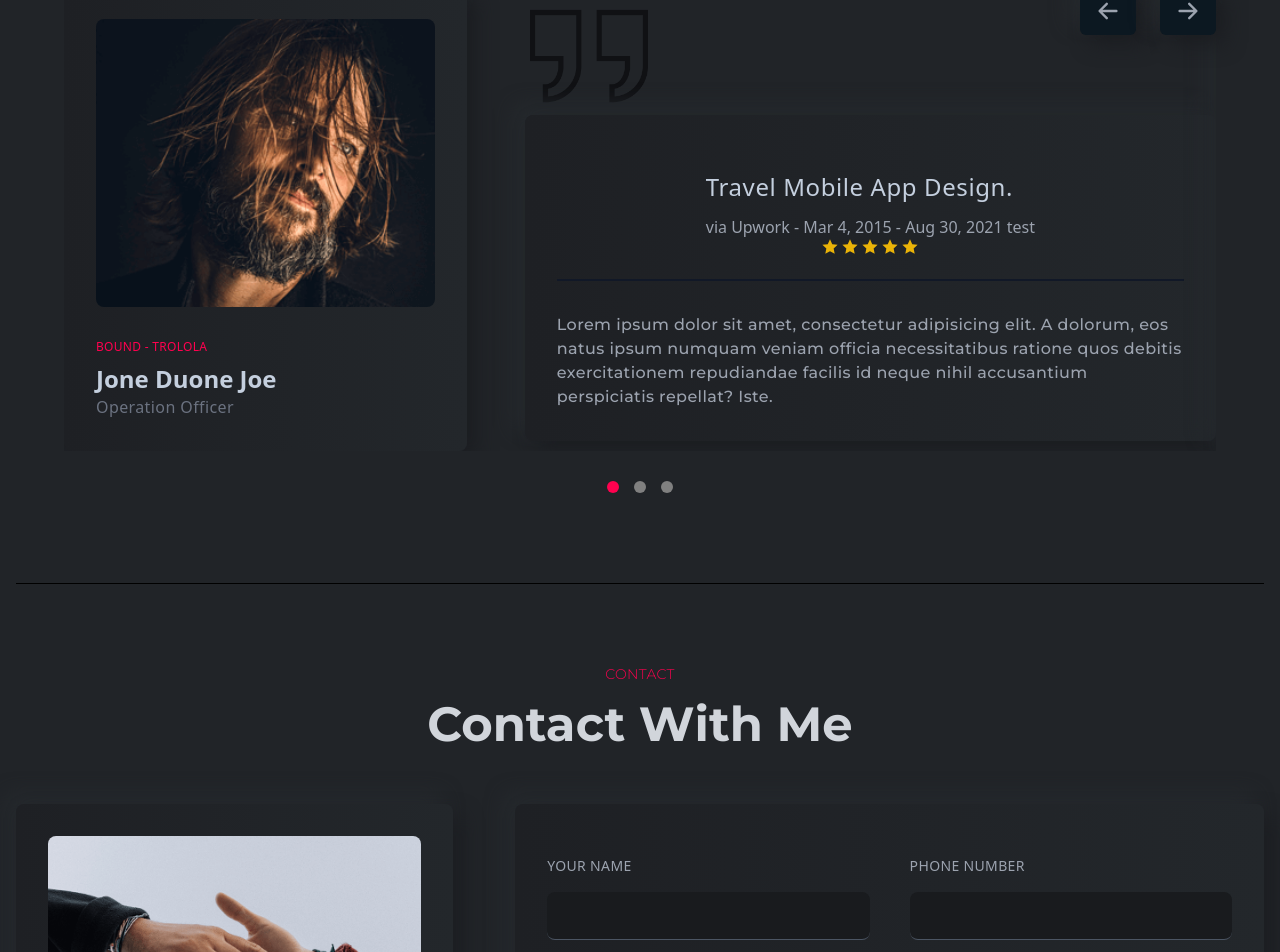
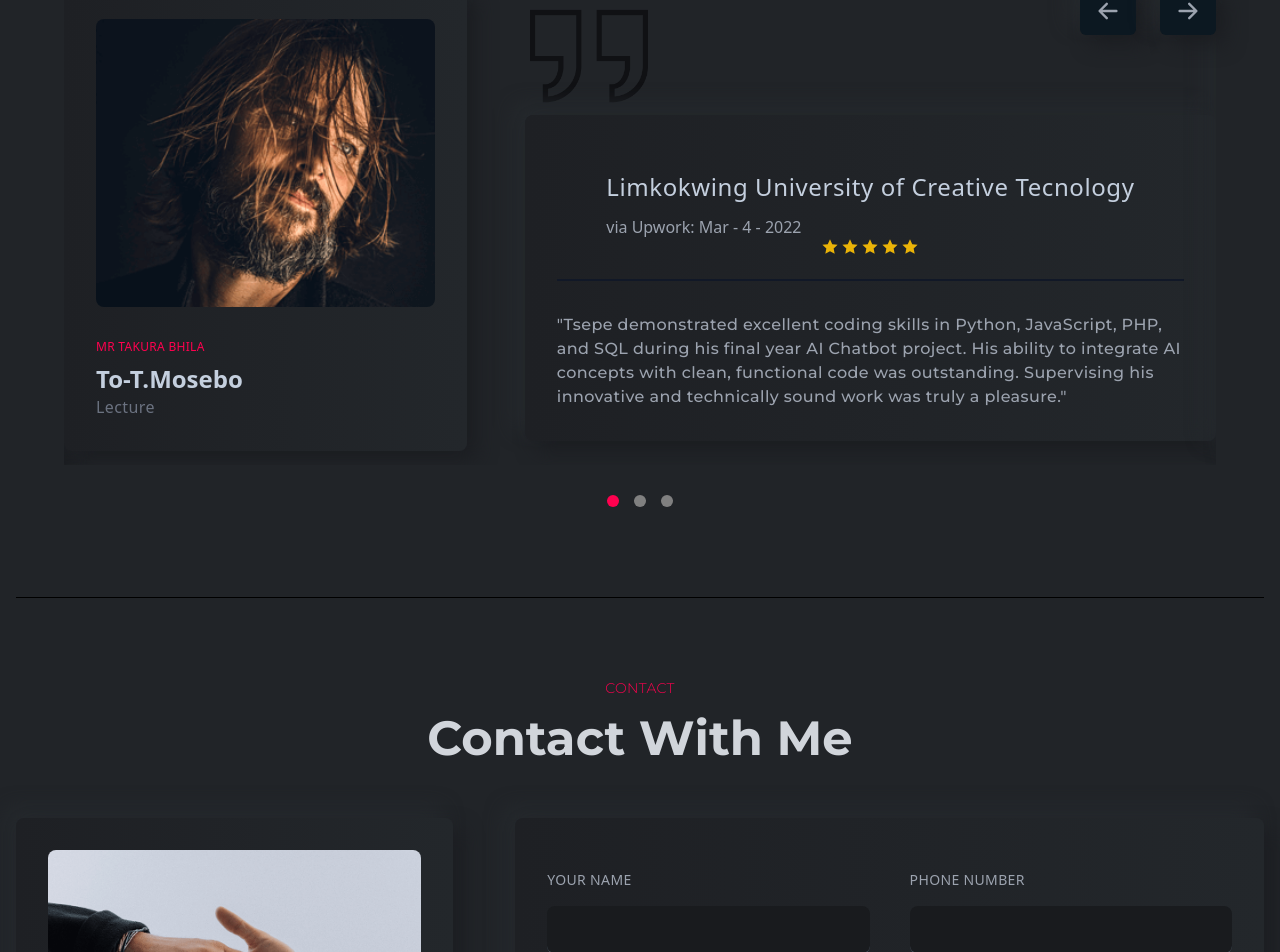
Before and after one commit to Mosebo11/portfolio, a React (Create React App) app: page / in a window 1280 px wide. Shown: the part 5089-6041 px from the top of the page. Built offline with nearby package versions, Linux system fonts and the light colour scheme.

Commit message:
Update Testimonial.js

```diff
--- a/src/components/tesimonial/Testimonial.js
+++ b/src/components/tesimonial/Testimonial.js
@@ -1,10 +1,9 @@
-import React,{useState} from 'react'
+import React, { useState } from "react";
 import Slider from "react-slick";
 import { RiStarFill } from "react-icons/ri";
 import { HiArrowRight, HiArrowLeft } from "react-icons/hi";
-import Title from '../layouts/Title'
-import { testimonialOne,testimonialTwo, quote } from "../../assets";
-
+import Title from "../layouts/Title";
+import { testimonialOne, testimonialTwo, quote } from "../../assets";
 
 function SampleNextArrow(props) {
   const { onClick } = props;
@@ -38,8 +37,8 @@
     speed: 500,
     slidesToShow: 1,
     slidesToScroll: 1,
-       nextArrow:<SampleNextArrow />,
-       prevArrow:<SamplePrevArrow />,
+    nextArrow: <SampleNextArrow />,
+    prevArrow: <SamplePrevArrow />,
     beforeChange: (prev, next) => {
       setDocActive(next);
     },
@@ -108,11 +107,11 @@
                 />
                 <div className="w-full flex flex-col justify-end">
                   <p className="text-xs uppercase text-designColor tracking-wide mb-2">
-                    Bound - Trolola
+                    Mr Takura Bhila
                   </p>
-                  <h3 className="text-2xl font-bold">Jone Duone Joe</h3>
+                  <h3 className="text-2xl font-bold">To-T.Mosebo</h3>
                   <p className="text-base tracking-wide text-gray-500">
-                    Operation Officer
+                    Lecture
                   </p>
                 </div>
               </div>
@@ -122,10 +121,10 @@
                   <div className="flex flex-col justify-between lgl:items-center py-6 border-b-2 border-b-gray-900">
                     <div>
                       <h3 className="text-xl lgl:text-2xl font-medium tracking-wide">
-                        Travel Mobile App Design.
+                        Limkokwing University of Creative Tecnology
                       </h3>
                       <p className="text-base text-gray-400 mt-3">
-                        via Upwork - Mar 4, 2015 - Aug 30, 2021 test
+                        via Upwork: Mar - 4 - 2022
                       </p>
                     </div>
                     <div className="text-yellow-500 flex gap-1">
@@ -137,11 +136,11 @@
                     </div>
                   </div>
                   <p className="text-base font-titleFont text-gray-400 font-medium tracking-wide leading-6">
-                    Lorem ipsum dolor sit amet, consectetur adipisicing elit. A
-                    dolorum, eos natus ipsum numquam veniam officia
-                    necessitatibus ratione quos debitis exercitationem
-                    repudiandae facilis id neque nihil accusantium perspiciatis
-                    repellat? Iste.
+                    "Tsepe demonstrated excellent coding skills in Python,
+                    JavaScript, PHP, and SQL during his final year AI Chatbot
+                    project. His ability to integrate AI concepts with clean,
+                    functional code was outstanding. Supervising his innovative
+                    and technically sound work was truly a pleasure."
                   </p>
                 </div>
               </div>
@@ -159,11 +158,11 @@
                 />
                 <div className="w-full flex flex-col justify-end">
                   <p className="text-xs uppercase text-designColor tracking-wide mb-2">
-                    Bound - Trolola
+                    Johannes Lekheka
                   </p>
-                  <h3 className="text-2xl font-bold">Jone Duone Joe</h3>
+                  <h3 className="text-2xl font-bold">T.Mosebo Employee</h3>
                   <p className="text-base tracking-wide text-gray-500">
-                    Operation Officer
+                    Iconic Footprints Association-IFA
                   </p>
                 </div>
               </div>
@@ -173,11 +172,9 @@
                   <div className="flex flex-col justify-between lgl:items-center py-6 border-b-2 border-b-gray-900">
                     <div>
                       <h3 className="text-xl lgl:text-2xl font-medium tracking-wide">
-                        Travel Mobile App Design.
+                        ICT and Data Engineer
                       </h3>
-                      <p className="text-base text-gray-400 mt-3">
-                        via Upwork - Mar 4, 2015 - Aug 30, 2021 test
-                      </p>
+                      <p className="text-base text-gray-400 mt-3">From 2018</p>
                     </div>
                     <div className="text-yellow-500 flex gap-1">
                       <RiStarFill />
@@ -188,7 +185,10 @@
                     </div>
                   </div>
                   <p className="text-base font-titleFont text-gray-400 font-medium tracking-wide leading-6">
-                    ts'epe_mosebo.
+                    "Tsepe has shown exceptional skill as an ICT and Data
+                    Engineer during his time at Iconic Footprints Association,
+                    where he effectively applied his expertise in data
+                    management and system development."
                   </p>
                 </div>
               </div>
@@ -206,11 +206,11 @@
                 />
                 <div className="w-full flex flex-col justify-end">
                   <p className="text-xs uppercase text-designColor tracking-wide mb-2">
-                    Bound - Trolola
+                    Impact and Holberton Scool
                   </p>
-                  <h3 className="text-2xl font-bold">Jone Duone Joe</h3>
+                  <h3 className="text-2xl font-bold">To T.Mosebo</h3>
                   <p className="text-base tracking-wide text-gray-500">
-                    Operation Officer
+                    Management
                   </p>
                 </div>
               </div>
@@ -220,10 +220,10 @@
                   <div className="flex flex-col justify-between lgl:items-center py-6 border-b-2 border-b-gray-900">
                     <div>
                       <h3 className="text-xl lgl:text-2xl font-medium tracking-wide">
-                        Travel Mobile App Design.
+                        Highr Education- ICT
                       </h3>
                       <p className="text-base text-gray-400 mt-3">
-                        via Upwork - Mar 4, 2015 - Aug 30, 2021 test
+                        Since- 2025
                       </p>
                     </div>
                     <div className="text-yellow-500 flex gap-1">
@@ -235,11 +235,11 @@
                     </div>
                   </div>
                   <p className="text-base font-titleFont text-gray-400 font-medium tracking-wide leading-6">
-                    Lorem ipsum dolor sit amet, consectetur adipisicing elit. A
-                    dolorum, eos natus ipsum numquam veniam officia
-                    necessitatibus ratione quos debitis exercitationem
-                    repudiandae facilis id neque nihil accusantium perspiciatis
-                    repellat? Iste.
+                    "Tsepe is a committed and knowledgeable ICT educator who
+                    consistently delivers engaging and well-prepared lessons.
+                    His expertise in programming, data systems, and real-world
+                    tech applications greatly benefits our students. He is a
+                    valued member of our academic team and a strong role model."
                   </p>
                 </div>
               </div>
@@ -249,6 +249,6 @@
       </div>
     </section>
   );
-}
+};
 
-export default Testimonial
+export default Testimonial;
```
Lines whose indentation alone changed are shown as unchanged.
